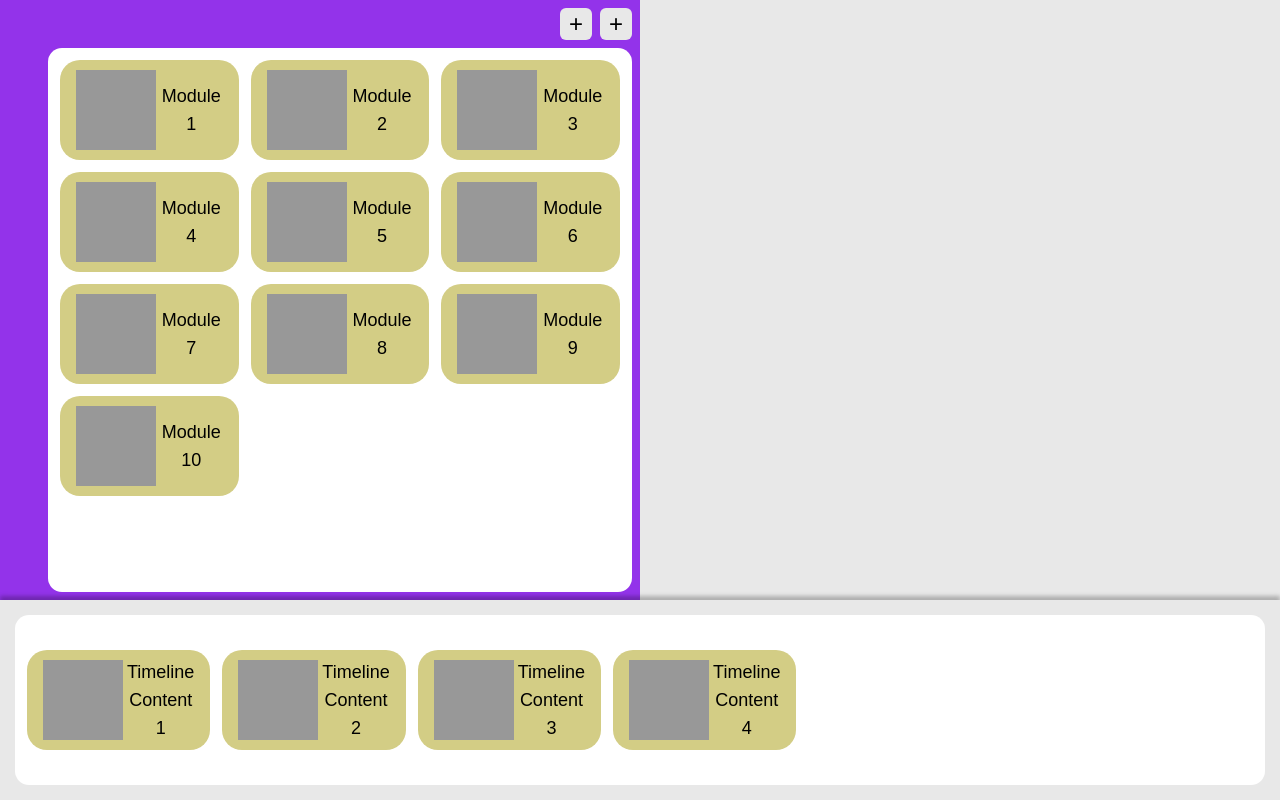
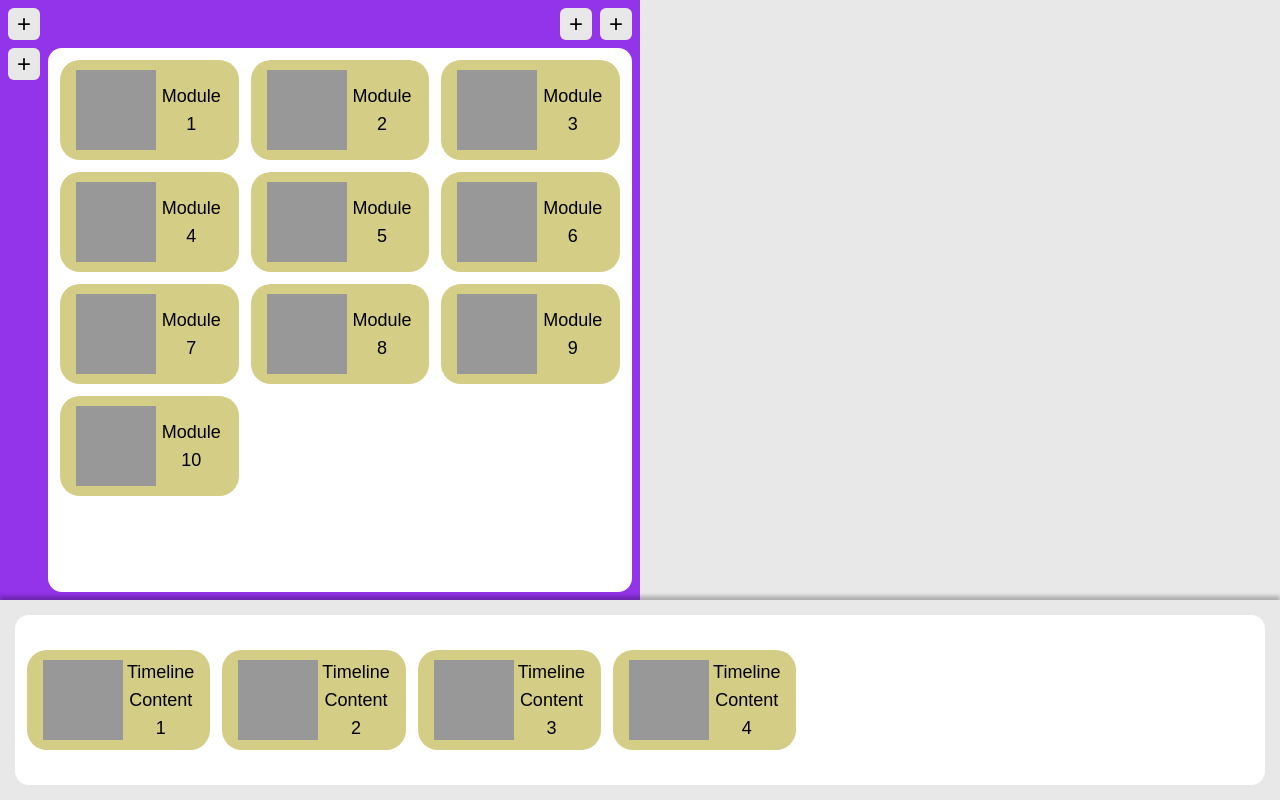
Before and after one commit to JimmyBlackley/linger, a Next.js app: page /app in a window 1280 px wide. Built offline with nearby package versions, Linux system fonts and the light colour scheme.

Commit message:
added vertical buttons to pallette

```diff
--- a/src/app/ui/app/Pallette.tsx
+++ b/src/app/ui/app/Pallette.tsx
@@ -17,9 +17,24 @@ function Pallette({ className, moduleList, currentDragCard }: Props): JSX.Elemen
 	return (
 		<div className={`relative p-2 grid grid-cols-[2rem_1fr] grid-rows-[2rem_1fr] gap-2 bg-purple-600 ${className}`}>
 			{currentDragCard?.data.current?.container === "timeline" && (
-				<div className="absolute inset-0 bg-red-500 opacity-50  pointer-events-none"></div>
+				<div className="absolute inset-0 bg-red-500 opacity-50 pointer-events-none"></div>
 			)}
-			<div className="row-span-2"></div>
+			<motion.div className="row-span-2 flex flex-col gap-2">
+				<DropdownButton
+					className="w-8 h-8 text-2xl"
+					currentActiveButtonId={currentActiveButtonId}
+					setCurrentActiveButtonId={setCurrentActiveButtonId}
+				>
+					+
+				</DropdownButton>
+				<DropdownButton
+					className="w-8 h-8 text-2xl"
+					currentActiveButtonId={currentActiveButtonId}
+					setCurrentActiveButtonId={setCurrentActiveButtonId}
+				>
+					+
+				</DropdownButton>
+			</motion.div>
 
 			<motion.div className="flex justify-end gap-2">
 				<DropdownButton
```
